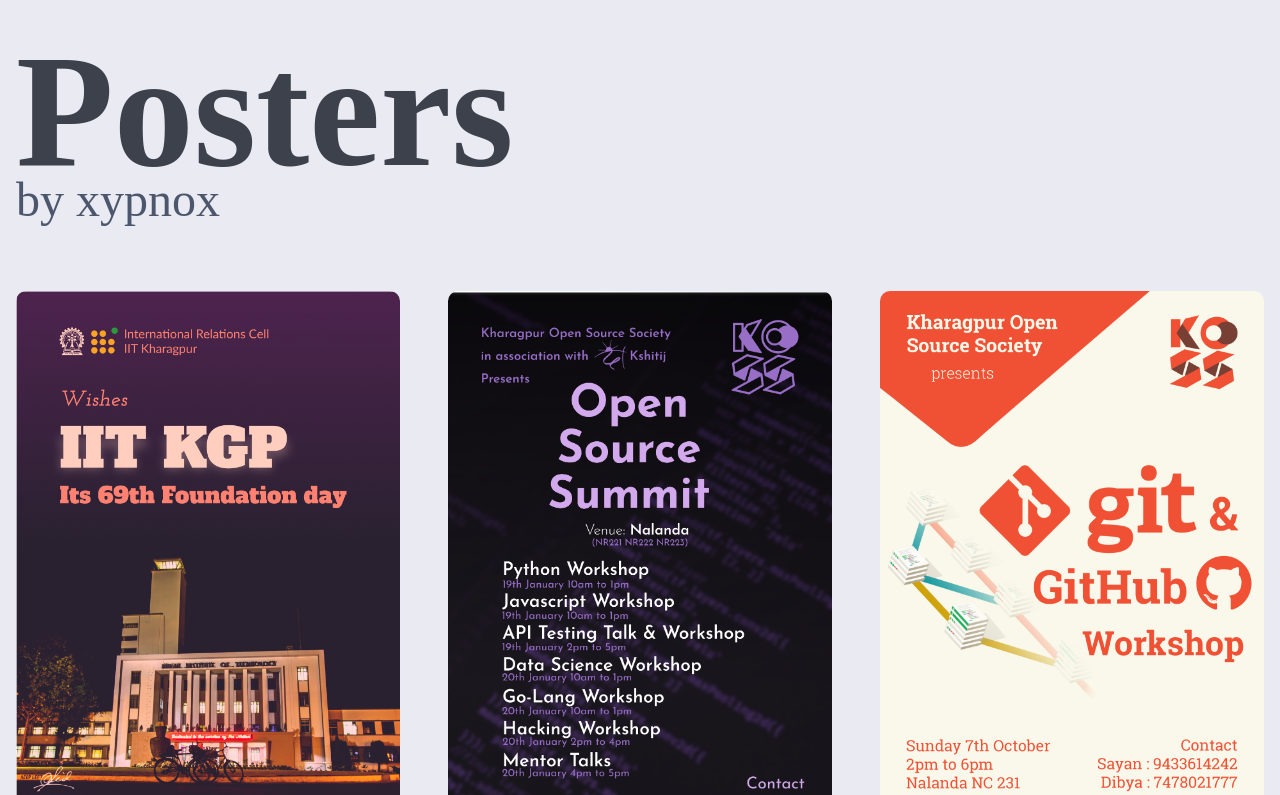
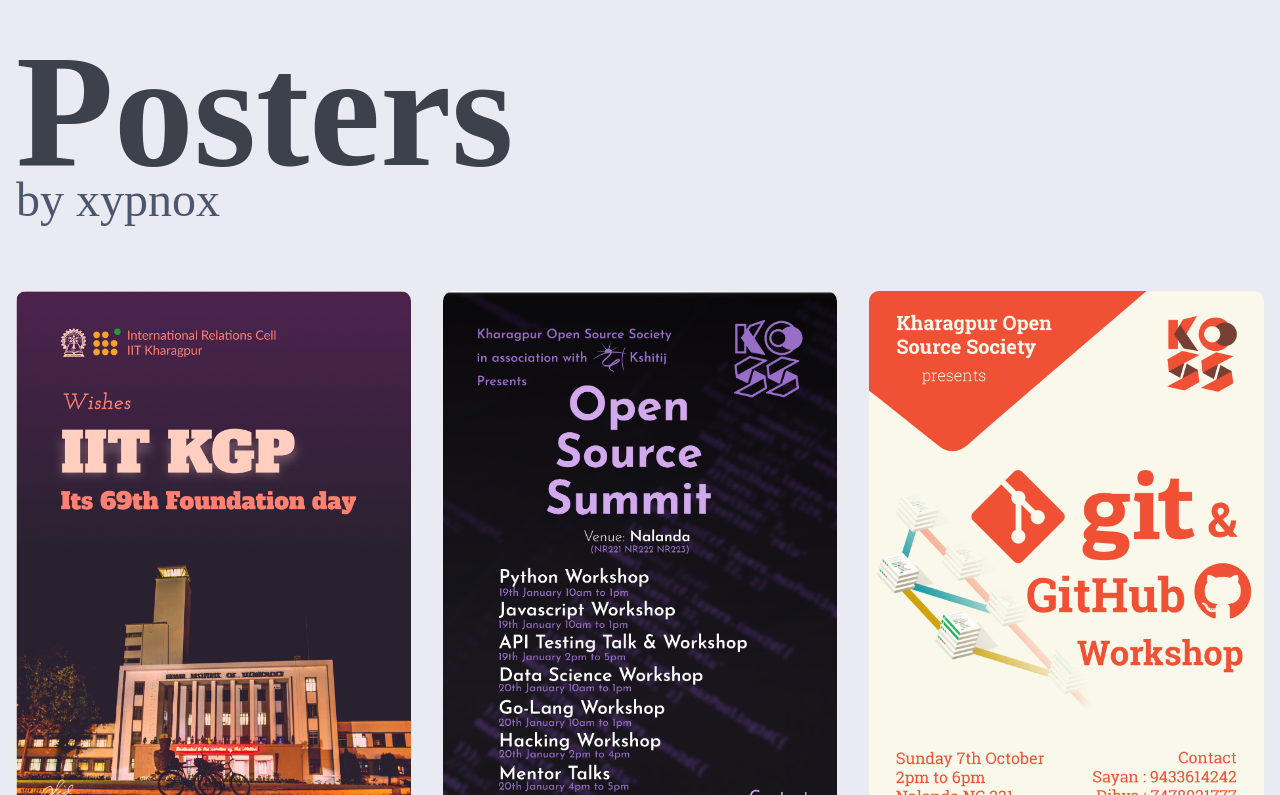
Before and after one commit to xypnox/posters, a React (Create React App) app: page / in a window 1280 px wide. Shown: the part 157-952 px from the top of the page. Built offline with nearby package versions, Linux system fonts and the light colour scheme; a web font is replaced by a local one.

Commit message:
Remove hover for small screen and Equalize gap

```diff
--- a/src/style.scss
+++ b/src/style.scss
@@ -9,7 +9,7 @@
   max-width: 1400px;
   .Gallary {
     padding: 2rem 0 10rem;
-    column-gap: 1em;
+    column-gap: 0rem;
   }
 
   .intro {
@@ -35,11 +35,9 @@
 
   /* The Masonry Brick */
   .item {
-    padding: 1rem;
+    padding: 1rem 1rem 0.75rem;
     margin: 0rem;
 
-    // display: flex;
-    // flex-direction: column;
     img {
       background: #fff;
       width: 100%;
@@ -47,10 +45,12 @@
       overflow: hidden;
       transition: 0.25s all ease;
 
-      &:hover {
-        box-shadow: 0px 30px 60px rgba(121, 122, 136, 0.5);
-        transform: scale(1.075);
-        cursor: pointer;
+      @media screen and (min-width: 1024px) {
+        &:hover {
+          box-shadow: 0px 30px 60px rgba(121, 122, 136, 0.5);
+          transform: scale(1.075);
+          cursor: pointer;
+        }
       }
     }
   }
```
